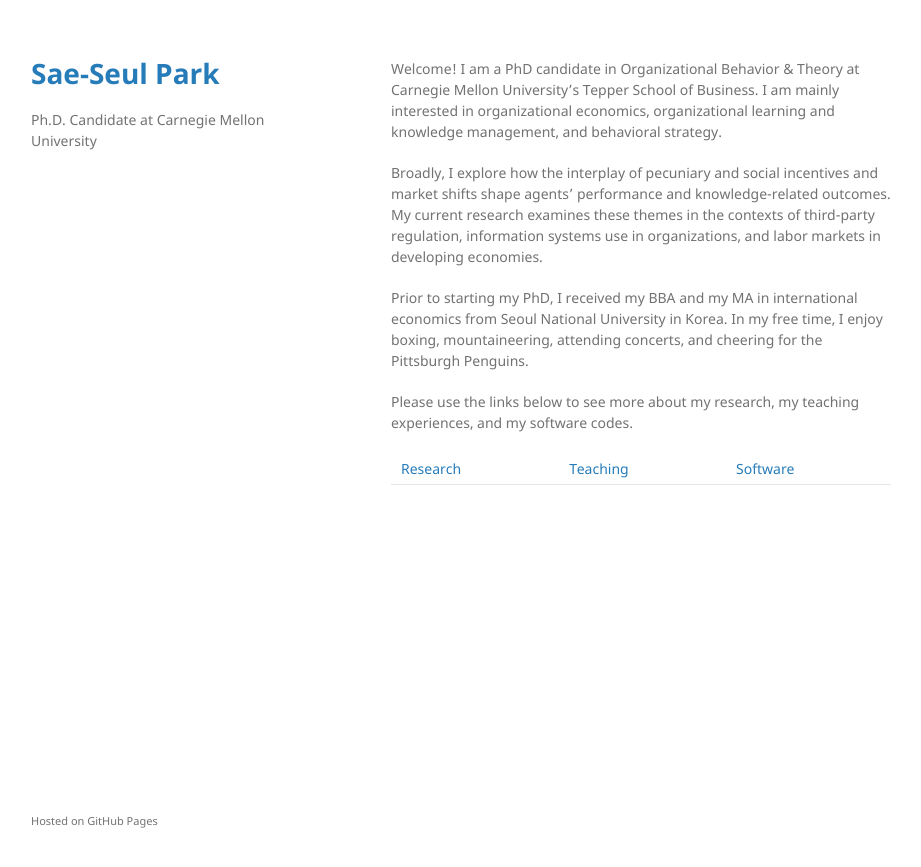
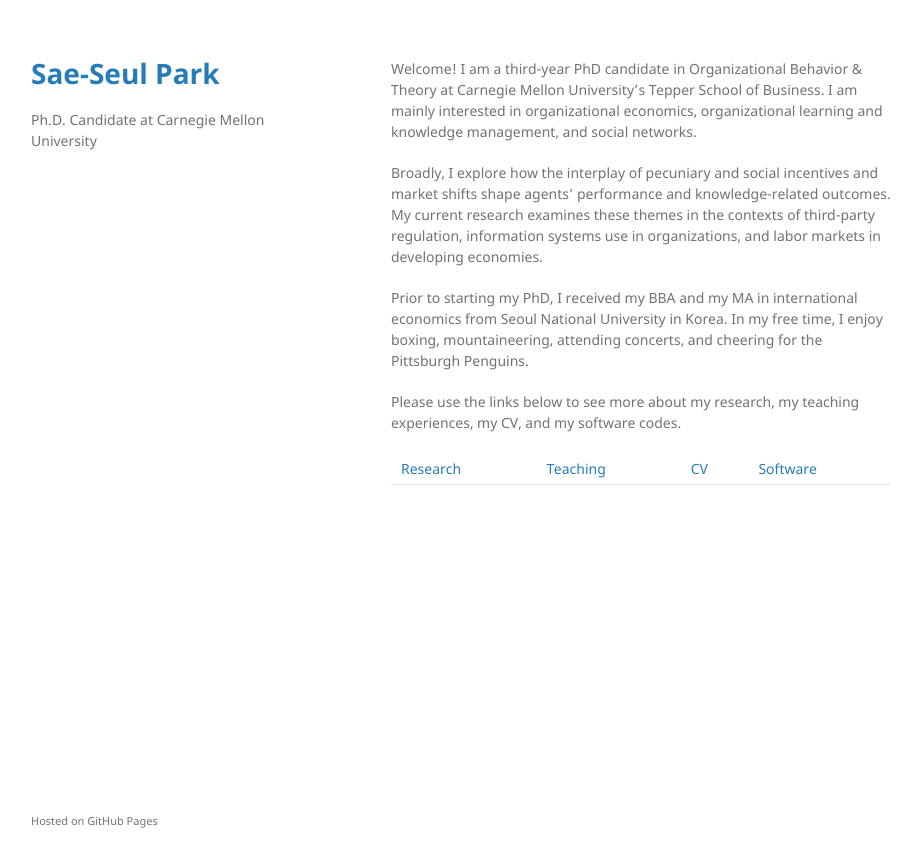
Before and after one commit to saepark/saepark.github.io, a Jekyll site: the page built from index.md, in a window 1280 px wide. Shown: the top 867 px of the page, without its empty margins (179-1100 px from the left). Built offline with Jekyll 4.4.1, drawn with Linux system fonts in a browser that asks for light colours; our own code applies the rules of GitHub Pages for plain Markdown files.

Commit message:
Update index.md

```diff
--- a/index.md
+++ b/index.md
@@ -1,9 +1,9 @@
-Welcome! I am a PhD candidate in Organizational Behavior & Theory at Carnegie Mellon University's Tepper School of Business. I am mainly interested in organizational economics, organizational learning and knowledge management, and behavioral strategy.
+Welcome! I am a third-year PhD candidate in Organizational Behavior & Theory at Carnegie Mellon University's Tepper School of Business. I am mainly interested in organizational economics, organizational learning and knowledge management, and social networks.
 
 Broadly, I explore how the interplay of pecuniary and social incentives and market shifts shape agents' performance and knowledge-related outcomes. My current research examines these themes in the contexts of third-party regulation, information systems use in organizations, and labor markets in developing economies.
 
 Prior to starting my PhD, I received my BBA and my MA in international economics from Seoul National University in Korea. In my free time, I enjoy boxing, mountaineering, attending concerts, and cheering for the Pittsburgh Penguins.
 
-Please use the links below to see more about my research, my teaching experiences, and my software codes.
+Please use the links below to see more about my research, my teaching experiences, my CV, and my software codes.
 
-[Research](./research.html) | [Teaching](./teaching.html) | [Software](./software.html)
+[Research](./research.html) | [Teaching](./teaching.html) | [CV](./CV.html) | [Software](./software.html)
```
